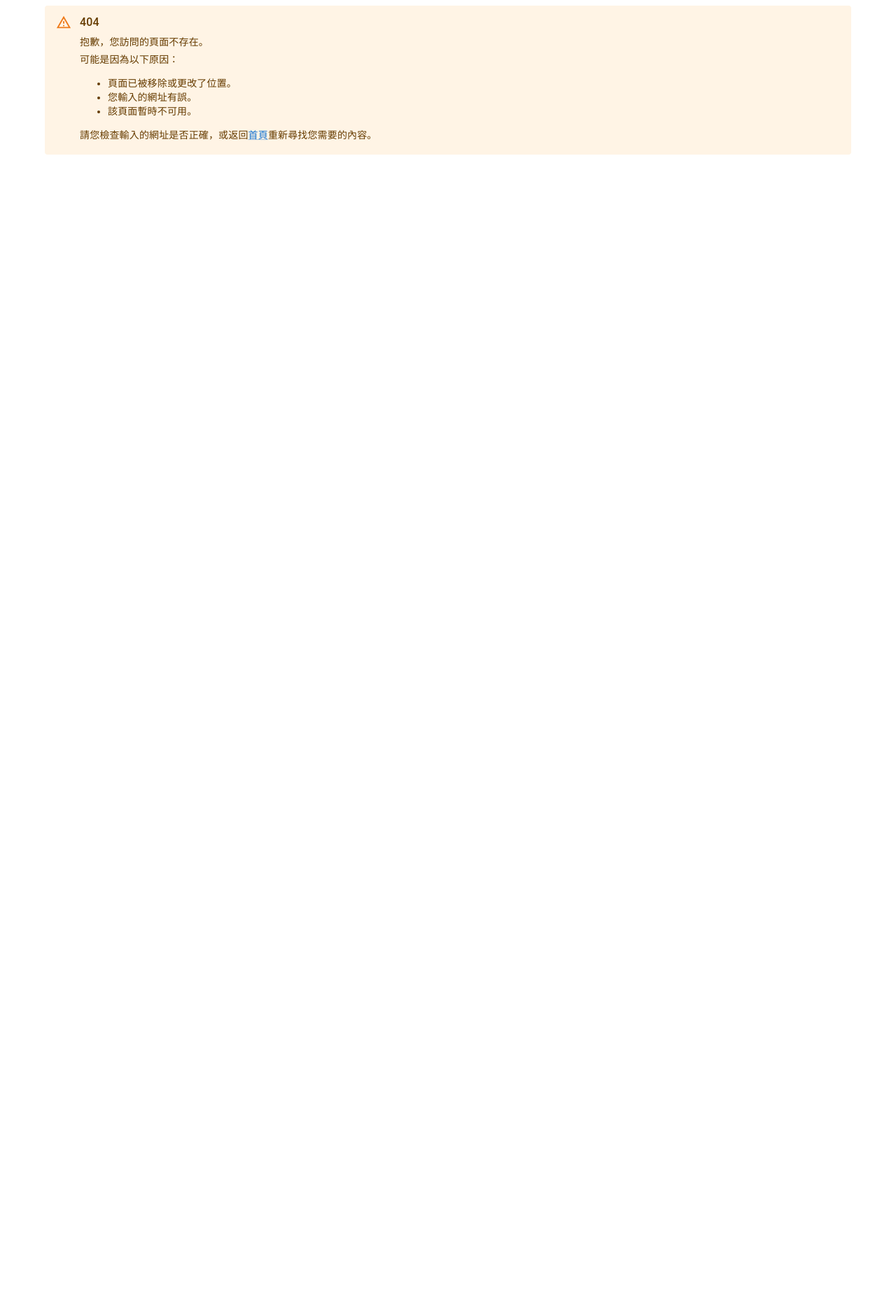
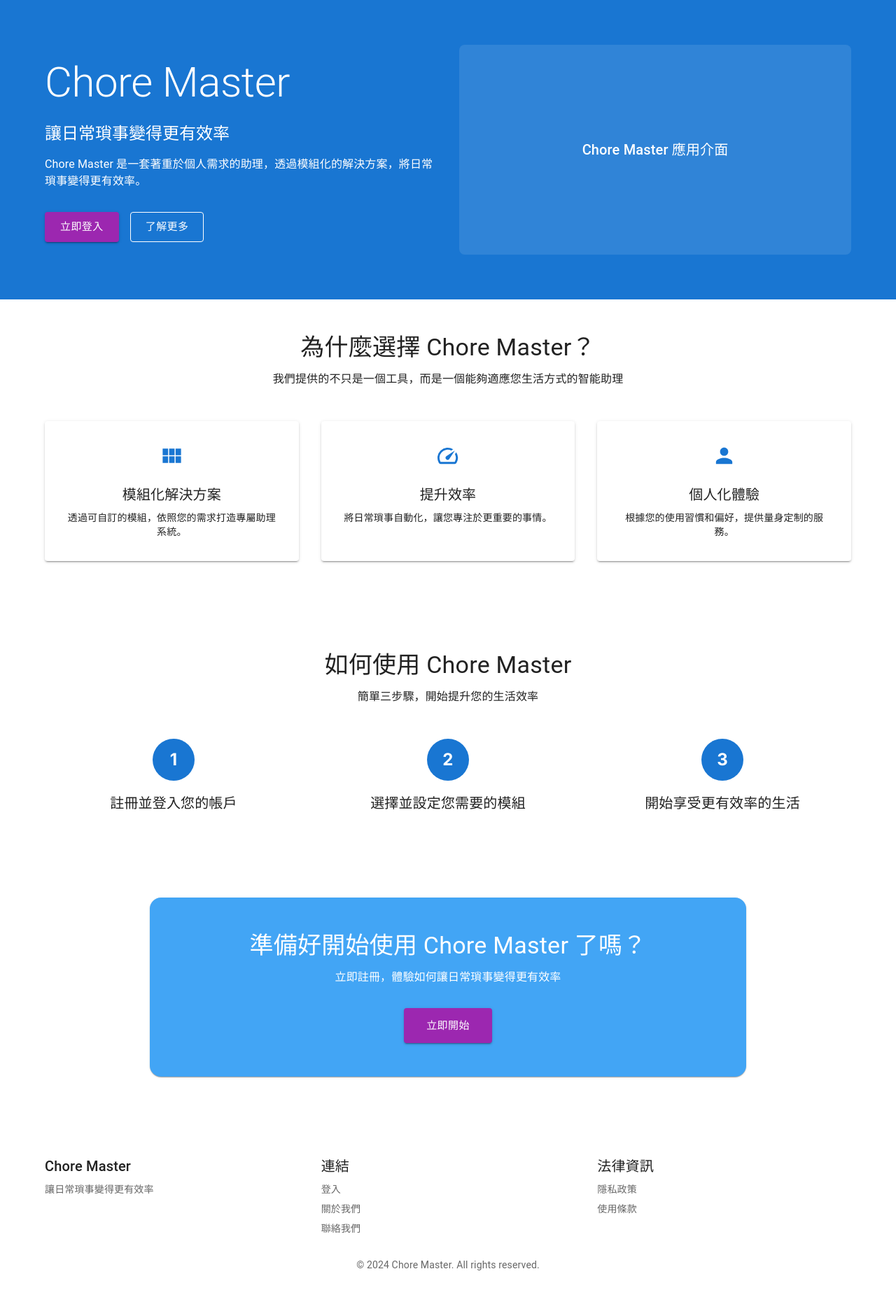
Before and after one commit to chore-master/chore-master-js, a Next.js app in the folder packages/end-user-app/: page /landing in a window 1280 px wide. Before the commit this address had no page. Shown: the top 1854 px of the page at 70% size. Before the commit the page ends 800 px from the top, so only its background shows below. Built offline with nearby package versions, Linux system fonts and the light colour scheme; what @mui/material-nextjs would draw is missing.

Commit message:
Add landing page

```diff
--- /dev/null
+++ b/packages/end-user-app/src/app/landing/page.tsx
@@ -0,0 +1,294 @@
+'use client'
+
+import Link from 'next/link'
+
+// Material UI components
+import PersonalizeIcon from '@mui/icons-material/Person'
+import EfficiencyIcon from '@mui/icons-material/Speed'
+import ModuleIcon from '@mui/icons-material/ViewModule'
+import Box from '@mui/material/Box'
+import Button from '@mui/material/Button'
+import Container from '@mui/material/Container'
+import Grid from '@mui/material/Grid'
+import Paper from '@mui/material/Paper'
+import Stack from '@mui/material/Stack'
+import { useTheme } from '@mui/material/styles'
+import Typography from '@mui/material/Typography'
+
+export default function Page() {
+  const theme = useTheme()
+
+  // Features section data
+  const features = [
+    {
+      icon: <ModuleIcon fontSize="large" color="primary" />,
+      title: '模組化解決方案',
+      description: '透過可自訂的模組，依照您的需求打造專屬助理系統。',
+    },
+    {
+      icon: <EfficiencyIcon fontSize="large" color="primary" />,
+      title: '提升效率',
+      description: '將日常瑣事自動化，讓您專注於更重要的事情。',
+    },
+    {
+      icon: <PersonalizeIcon fontSize="large" color="primary" />,
+      title: '個人化體驗',
+      description: '根據您的使用習慣和偏好，提供量身定制的服務。',
+    },
+  ]
+
+  return (
+    <>
+      {/* Hero Section */}
+      <Box
+        sx={{
+          bgcolor: theme.palette.primary.main,
+          color: 'white',
+          py: 8,
+          mb: 6,
+        }}
+      >
+        <Container maxWidth="lg">
+          <Grid container spacing={4} alignItems="center">
+            <Grid item xs={12} md={6}>
+              <Typography variant="h2" component="h1" gutterBottom>
+                Chore Master
+              </Typography>
+              <Typography variant="h5" paragraph>
+                讓日常瑣事變得更有效率
+              </Typography>
+              <Typography variant="body1" paragraph sx={{ mb: 4 }}>
+                Chore Master
+                是一套著重於個人需求的助理，透過模組化的解決方案，將日常瑣事變得更有效率。
+              </Typography>
+              <Stack direction="row" spacing={2}>
+                <Button
+                  variant="contained"
+                  color="secondary"
+                  size="large"
+                  component={Link}
+                  href="/login"
+                >
+                  立即登入
+                </Button>
+                <Button variant="outlined" color="inherit" size="large">
+                  了解更多
+                </Button>
+              </Stack>
+            </Grid>
+            <Grid item xs={12} md={6}>
+              <Box sx={{ textAlign: 'center' }}>
+                {/* Placeholder for hero image */}
+                <Box
+                  sx={{
+                    height: 300,
+                    bgcolor: 'rgba(255,255,255,0.1)',
+                    borderRadius: 2,
+                    display: 'flex',
+                    alignItems: 'center',
+                    justifyContent: 'center',
+                  }}
+                >
+                  <Typography variant="h6">Chore Master 應用介面</Typography>
+                </Box>
+              </Box>
+            </Grid>
+          </Grid>
+        </Container>
+      </Box>
+
+      {/* Features Section */}
+      <Container maxWidth="lg" sx={{ mb: 8 }}>
+        <Typography variant="h4" component="h2" align="center" gutterBottom>
+          為什麼選擇 Chore Master？
+        </Typography>
+        <Typography variant="body1" align="center" paragraph sx={{ mb: 6 }}>
+          我們提供的不只是一個工具，而是一個能夠適應您生活方式的智能助理
+        </Typography>
+
+        <Grid container spacing={4}>
+          {features.map((feature, index) => (
+            <Grid item xs={12} md={4} key={index}>
+              <Paper
+                elevation={2}
+                sx={{
+                  p: 4,
+                  height: '100%',
+                  display: 'flex',
+                  flexDirection: 'column',
+                  alignItems: 'center',
+                  textAlign: 'center',
+                }}
+              >
+                <Box sx={{ mb: 2 }}>{feature.icon}</Box>
+                <Typography variant="h6" component="h3" gutterBottom>
+                  {feature.title}
+                </Typography>
+                <Typography variant="body2">{feature.description}</Typography>
+              </Paper>
+            </Grid>
+          ))}
+        </Grid>
+      </Container>
+
+      {/* How It Works Section */}
+      <Box sx={{ bgcolor: 'background.paper', py: 8, mb: 6 }}>
+        <Container maxWidth="lg">
+          <Typography variant="h4" component="h2" align="center" gutterBottom>
+            如何使用 Chore Master
+          </Typography>
+          <Typography variant="body1" align="center" paragraph sx={{ mb: 6 }}>
+            簡單三步驟，開始提升您的生活效率
+          </Typography>
+
+          <Grid container spacing={3}>
+            {[
+              { step: '1', text: '註冊並登入您的帳戶' },
+              { step: '2', text: '選擇並設定您需要的模組' },
+              { step: '3', text: '開始享受更有效率的生活' },
+            ].map((item, index) => (
+              <Grid item xs={12} md={4} key={index}>
+                <Box sx={{ textAlign: 'center' }}>
+                  <Box
+                    sx={{
+                      width: 60,
+                      height: 60,
+                      borderRadius: '50%',
+                      bgcolor: theme.palette.primary.main,
+                      color: 'white',
+                      display: 'flex',
+                      alignItems: 'center',
+                      justifyContent: 'center',
+                      margin: '0 auto',
+                      mb: 2,
+                      fontSize: 24,
+                      fontWeight: 'bold',
+                    }}
+                  >
+                    {item.step}
+                  </Box>
+                  <Typography variant="h6" gutterBottom>
+                    {item.text}
+                  </Typography>
+                </Box>
+              </Grid>
+            ))}
+          </Grid>
+        </Container>
+      </Box>
+
+      {/* CTA Section */}
+      <Container maxWidth="md" sx={{ mb: 8 }}>
+        <Paper
+          sx={{
+            p: 6,
+            textAlign: 'center',
+            bgcolor: theme.palette.primary.light,
+            color: theme.palette.primary.contrastText,
+            borderRadius: 4,
+          }}
+        >
+          <Typography variant="h4" component="h2" gutterBottom>
+            準備好開始使用 Chore Master 了嗎？
+          </Typography>
+          <Typography variant="body1" paragraph sx={{ mb: 4 }}>
+            立即註冊，體驗如何讓日常瑣事變得更有效率
+          </Typography>
+          <Button
+            variant="contained"
+            color="secondary"
+            size="large"
+            component={Link}
+            href="/login"
+            sx={{ px: 4, py: 1.5 }}
+          >
+            立即開始
+          </Button>
+        </Paper>
+      </Container>
+
+      {/* Footer */}
+      <Box sx={{ bgcolor: 'background.paper', py: 6 }}>
+        <Container maxWidth="lg">
+          <Grid container spacing={4}>
+            <Grid item xs={12} md={4}>
+              <Typography variant="h6" gutterBottom>
+                Chore Master
+              </Typography>
+              <Typography variant="body2" color="text.secondary">
+                讓日常瑣事變得更有效率
+              </Typography>
+            </Grid>
+            <Grid item xs={12} md={4}>
+              <Typography variant="h6" gutterBottom>
+                連結
+              </Typography>
+              <Stack spacing={1}>
+                <Link
+                  href="/login"
+                  style={{
+                    textDecoration: 'none',
+                    color: theme.palette.text.secondary,
+                  }}
+                >
+                  <Typography variant="body2">登入</Typography>
+                </Link>
+                <Link
+                  href="#"
+                  style={{
+                    textDecoration: 'none',
+                    color: theme.palette.text.secondary,
+                  }}
+                >
+                  <Typography variant="body2">關於我們</Typography>
+                </Link>
+                <Link
+                  href="#"
+                  style={{
+                    textDecoration: 'none',
+                    color: theme.palette.text.secondary,
+                  }}
+                >
+                  <Typography variant="body2">聯絡我們</Typography>
+                </Link>
+              </Stack>
+            </Grid>
+            <Grid item xs={12} md={4}>
+              <Typography variant="h6" gutterBottom>
+                法律資訊
+              </Typography>
+              <Stack spacing={1}>
+                <Link
+                  href="#"
+                  style={{
+                    textDecoration: 'none',
+                    color: theme.palette.text.secondary,
+                  }}
+                >
+                  <Typography variant="body2">隱私政策</Typography>
+                </Link>
+                <Link
+                  href="#"
+                  style={{
+                    textDecoration: 'none',
+                    color: theme.palette.text.secondary,
+                  }}
+                >
+                  <Typography variant="body2">使用條款</Typography>
+                </Link>
+              </Stack>
+            </Grid>
+          </Grid>
+          <Typography
+            variant="body2"
+            color="text.secondary"
+            align="center"
+            sx={{ mt: 4 }}
+          >
+            © {new Date().getFullYear()} Chore Master. All rights reserved.
+          </Typography>
+        </Container>
+      </Box>
+    </>
+  )
+}
```
